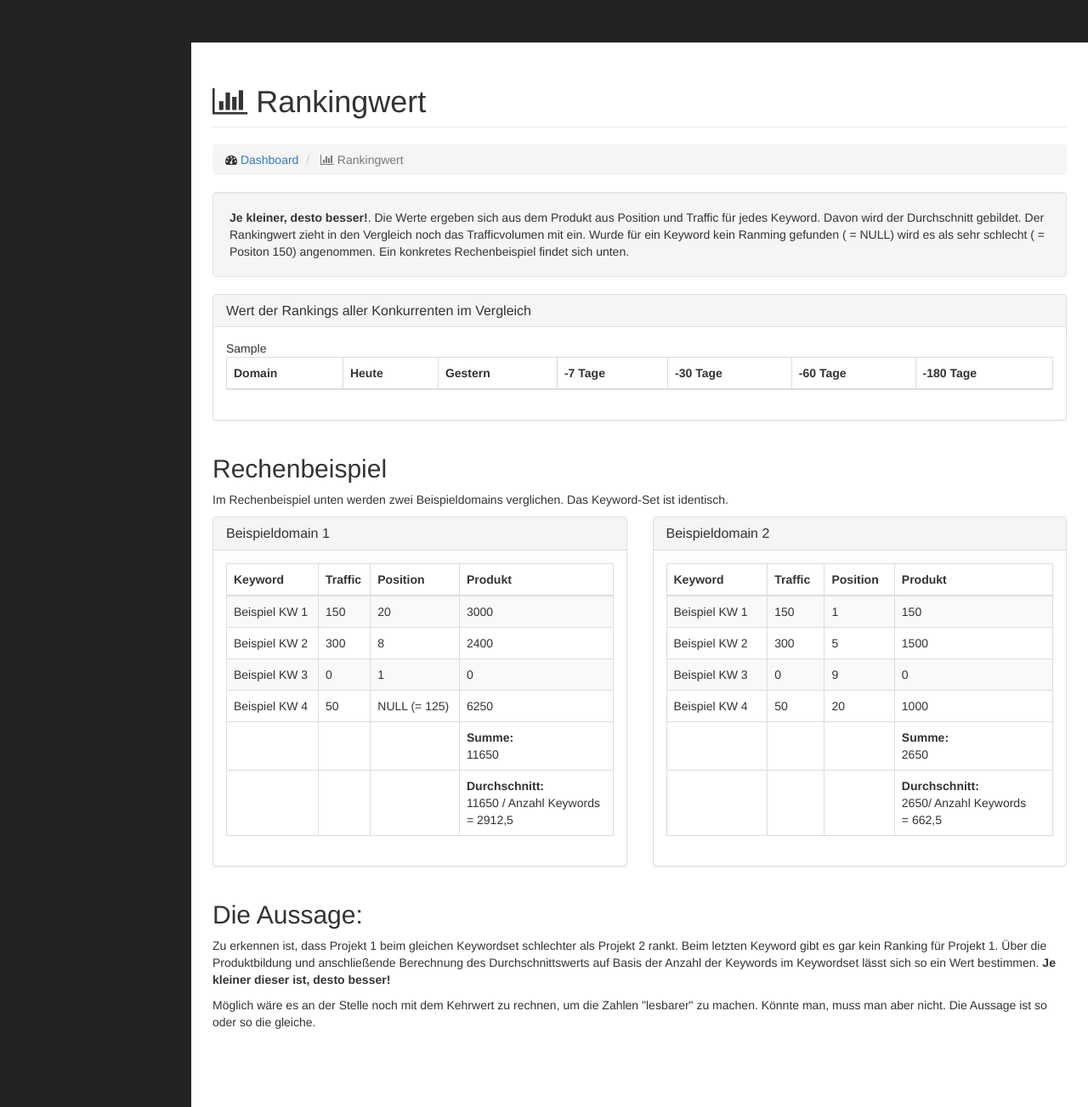
After one commit to zhaomingliang/seotool, a PHP site: template app/templates/summary/value.php in a window 1280 px wide. The commit adds this page. Shown: the whole page at 85% size. Run offline with PHP 8.4, Linux system fonts and the light colour scheme; the template is opened without the code that fills it: most values are stand-ins (such as "Sample title", 1, 10 or a date in 2020); lists and menus that the app fills with data are empty; some libraries are stand-ins or nearby versions.

Commit message:
New feature "Rankingwert"

```diff
--- a/app/routes.php
+++ b/app/routes.php
@@ -29,7 +29,7 @@ $app->get('/{class:dashboard|settings|system}/index/', function ($request, $resp
 })->add(new App\CheckAuth());
 
 
-$app->get('/summary/{action:ranking|competition|keywords}/', function ($request, $response, $args) {
+$app->get('/summary/{action:ranking|competition|keywords|value}/', function ($request, $response, $args) {
 
     $controller = new App\Controller\Summary($request, $response, $this->db, $this->renderer);
     $controller->$args['action']();
--- a/app/templates/navigation.php
+++ b/app/templates/navigation.php
@@ -43,6 +43,9 @@
                     </li>
                     <li>
                         <a href="/summary/competition/">Konkurrenzindex</a>
+                    </li>
+                    <li>
+                        <a href="/summary/value/">Rankingwert</a>
                     </li>
                     <li>
                         <a href="/summary/keywords/">Verarbeitete Keywords</a>
--- a/app/templates/summary/footer.php
+++ b/app/templates/summary/footer.php
@@ -15,6 +15,9 @@
 <script src="/js/raphael.min.js"></script>
 <script src="/js/morris.min.js"></script>
 
+<script src="/js/sorttable.js"></script>
+
+
 <script>
 <?php echo $rankingLineJSData;?>
 
--- /dev/null
+++ b/app/templates/summary/value.php
@@ -0,0 +1,192 @@
+<div id="page-wrapper">
+
+    <div class="container-fluid">
+
+        <!-- Page Heading -->
+        <div class="row">
+            <div class="col-lg-12">
+                <h1 class="page-header">
+                    <i class="fa fa-bar-chart-o"></i> Rankingwert
+                </h1>
+                <ol class="breadcrumb">
+                    <li>
+                        <i class="fa fa-dashboard"></i>  <a href="/dashboard/index/">Dashboard</a>
+                    </li>
+                    <li class="active">
+                        <i class="fa fa-bar-chart-o"></i> Rankingwert
+                    </li>
+                </ol>
+            </div>
+        </div>
+        <!-- /.row -->
+
+        <div class="well"><strong>Je kleiner, desto besser!</strong>. Die Werte ergeben sich aus dem Produkt aus Position und Traffic für jedes Keyword. Davon wird der Durchschnitt gebildet. Der Rankingwert zieht in den Vergleich noch das Trafficvolumen mit ein. Wurde für ein Keyword kein Ranming gefunden ( = NULL) wird es als sehr schlecht ( = Positon 150) angenommen. Ein konkretes Rechenbeispiel findet sich unten.</div>
+        <div class="row">
+            <div class="col-lg-12">
+                <div class="panel panel-default">
+                    <div class="panel-heading">
+                        <h3 class="panel-title">Wert der Rankings aller Konkurrenten im Vergleich</h3>
+                    </div>
+                    <div class="panel-body">
+                        <div class="table-responsive">
+                            <table class="table table-bordered table-hover table-striped sortable">
+                                <thead>
+                                    <tr>
+                                        <th>Domain</th>
+                                        <th>Heute</th>
+                                        <th>Gestern</th>
+                                        <th>-7 Tage</th>
+                                        <th>-30 Tage</th>
+                                        <th>-60 Tage</th>
+                                        <th>-180 Tage</th>
+                                    </tr>
+                                </thead>
+                                <tbody>
+                                    <?php echo $valueTable;?>
+                                </tbody>
+                            </table>
+                        </div>
+                    </div>
+                </div>
+            </div>
+        </div>
+        <!-- /.row -->
+        <div class="row">
+            <div class="col-lg-12">
+                <h2>Rechenbeispiel</h2>
+                <p>Im Rechenbeispiel unten werden zwei Beispieldomains verglichen. Das Keyword-Set ist identisch.</p>
+                <div class="row">
+                    <div class="col-lg-6">
+                        <div class="panel panel-default">
+                            <div class="panel-heading">
+                                <h3 class="panel-title">Beispieldomain 1</h3>
+                            </div>
+                            <div class="panel-body">
+                                <div class="table-responsive">
+                                    <table class="table table-bordered table-hover table-striped">
+                                        <thead>
+                                            <tr>
+                                                <th>Keyword</th>
+                                                <th>Traffic</th>
+                                                <th>Position</th>
+                                                <th>Produkt</th>
+                                            </tr>
+                                        </thead>
+                                        <tbody>
+                                            <tr>
+                                                <td>Beispiel KW 1</td>
+                                                <td>150</td>
+                                                <td>20</td>
+                                                <td>3000</td>
+                                            </tr>
+                                            <tr>
+                                                <td>Beispiel KW 2</td>
+                                                <td>300</td>
+                                                <td>8</td>
+                                                <td>2400</td>
+                                            </tr>
+                                            <tr>
+                                                <td>Beispiel KW 3</td>
+                                                <td>0</td>
+                                                <td>1</td>
+                                                <td>0</td>
+                                            </tr>
+                                            <tr>
+                                                <td>Beispiel KW 4</td>
+                                                <td>50</td>
+                                                <td>NULL (= 125)</td>
+                                                <td>6250</td>
+                                            </tr>
+                                        </tbody>
+                                        <tfoot>
+                                            <tr>
+                                                <td></td>
+                                                <td></td>
+                                                <td></td>
+                                                <td><strong>Summe:</strong><br />11650</td>
+                                            </tr>
+                                            <tr>
+                                                <td></td>
+                                                <td></td>
+                                                <td></td>
+                                                <td><strong>Durchschnitt:</strong><br />11650 / Anzahl Keywords<br />= 2912,5</td>
+                                            </tr>
+                                        </tfoot>
+                                    </table>
+                                </div>
+                            </div>
+                        </div>
+                    </div>
+                    <div class="col-lg-6">
+                        <div class="panel panel-default">
+                            <div class="panel-heading">
+                                <h3 class="panel-title">Beispieldomain 2</h3>
+                            </div>
+                            <div class="panel-body">
+                                <div class="table-responsive">
+                                    <table class="table table-bordered table-hover table-striped">
+                                        <thead>
+                                            <tr>
+                                                <th>Keyword</th>
+                                                <th>Traffic</th>
+                                                <th>Position</th>
+                                                <th>Produkt</th>
+                                            </tr>
+                                        </thead>
+                                        <tbody>
+                                            <tr>
+                                                <td>Beispiel KW 1</td>
+                                                <td>150</td>
+                                                <td>1</td>
+                                                <td>150</td>
+                                            </tr>
+                                            <tr>
+                                                <td>Beispiel KW 2</td>
+                                                <td>300</td>
+                                                <td>5</td>
+                                                <td>1500</td>
+                                            </tr>
+                                            <tr>
+                                                <td>Beispiel KW 3</td>
+                                                <td>0</td>
+                                                <td>9</td>
+                                                <td>0</td>
+                                            </tr>
+                                            <tr>
+                                                <td>Beispiel KW 4</td>
+                                                <td>50</td>
+                                                <td>20</td>
+                                                <td>1000</td>
+                                            </tr>
+                                        </tbody>
+                                        <tfoot>
+                                            <tr>
+                                                <td></td>
+                                                <td></td>
+                                                <td></td>
+                                                <td><strong>Summe:</strong><br />2650</td>
+                                            </tr>
+                                            <tr>
+                                                <td></td>
+                                                <td></td>
+                                                <td></td>
+                                                <td><strong>Durchschnitt:</strong><br />2650/ Anzahl Keywords<br />= 662,5</td>
+                                            </tr>
+                                        </tfoot>
+                                    </table>
+                                </div>
+                            </div>
+                        </div>
+                    </div>
+                </div>
+                <h2>Die Aussage:</h2>
+                <p>Zu erkennen ist, dass Projekt 1 beim gleichen Keywordset schlechter als Projekt 2 rankt. Beim letzten Keyword gibt es gar kein Ranking für Projekt 1. Über die Produktbildung und anschließende Berechnung des Durchschnittswerts auf Basis der Anzahl der Keywords im Keywordset lässt sich so ein Wert bestimmen. <strong>Je kleiner dieser ist, desto besser!</strong></p>
+                <p>Möglich wäre es an der Stelle noch mit dem Kehrwert zu rechnen, um die Zahlen "lesbarer" zu machen. Könnte man, muss man aber nicht. Die Aussage ist so oder so die gleiche.</p>
+            </div>
+        </div>
+
+    </div>
+    <!-- /.container-fluid -->
+
+</div>
+<!-- /#page-wrapper -->
```
Also changed, not shown: app/controller/Summary.php (+16 -0 lines), app/model/Summary.php (+39 -0 lines), app/view/Summary.php (+79 -0 lines).
